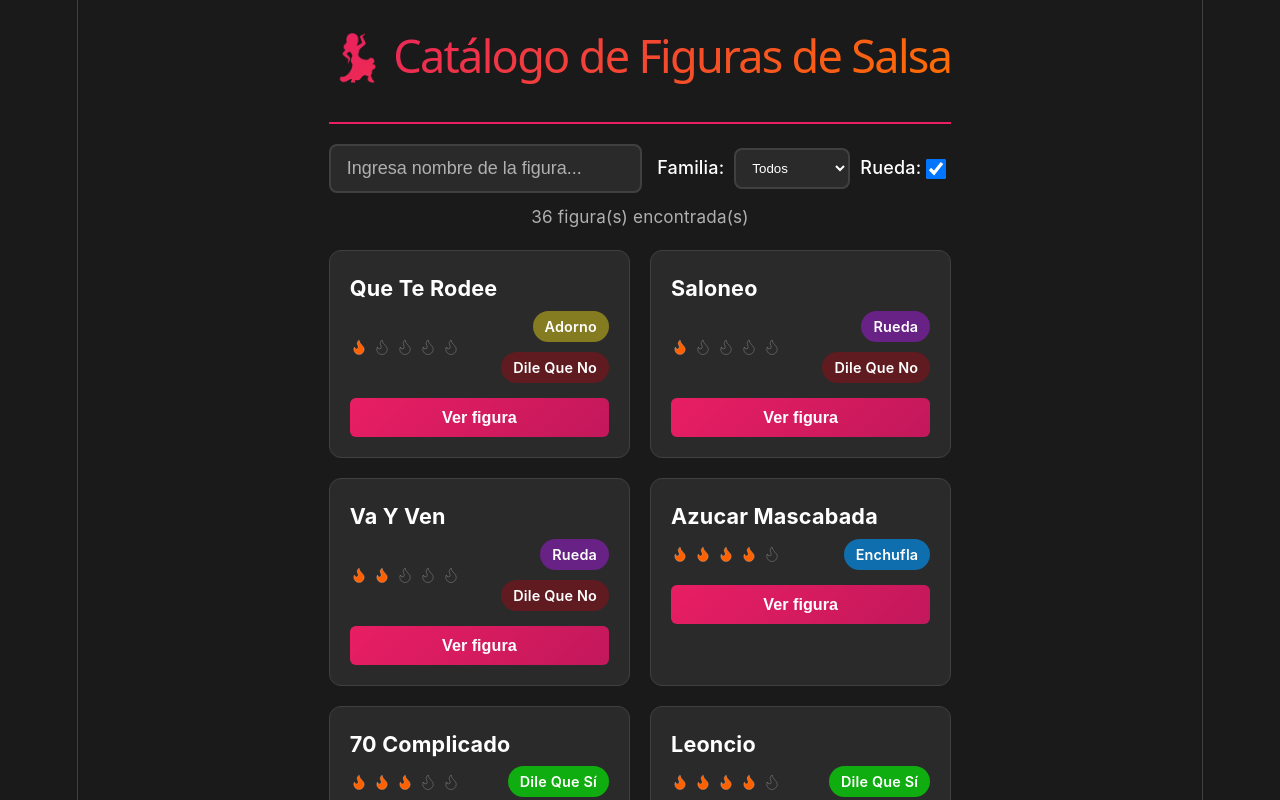
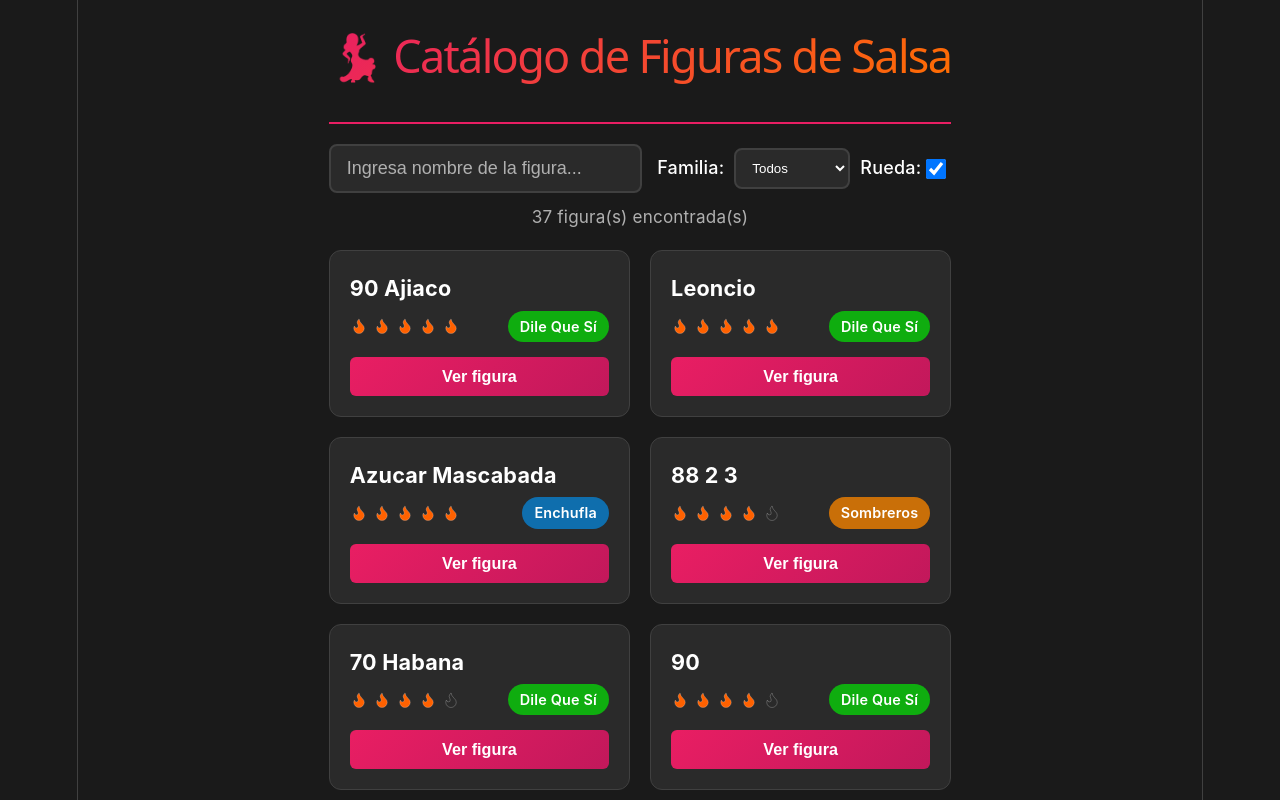
Before and after one commit to Magux14/salsero, a React (Vite) app: page / in a window 1280 px wide. Shown: the top 800 px of the page. Built offline with nearby package versions, Linux system fonts and the light colour scheme.

Commit message:
update: como manolin

```diff
--- a/src/App.jsx
+++ b/src/App.jsx
@@ -33,11 +33,10 @@ function App() {
     }
 
     return filteredFigures.filter(fig => {
-      const matchesSearch = fig.name.toLowerCase().includes(search.toLowerCase()) ||
-        fig.steps.some(step => step.toLowerCase().includes(search.toLowerCase()))
+      const matchesSearch = fig.name.toLowerCase().includes(search.toLowerCase());
       const matchesFamily = filterFamily === 'todos' || fig.family === filterFamily
       return matchesSearch && matchesFamily
-    }).sort((a, b) => b.id - a.id);
+    }).sort((a, b) => b.difficulty - a.difficulty);
   }, [search, filterFamily, showWheel]);
 
   const goToSpecificFigureByParam = () => {
--- a/src/data.js
+++ b/src/data.js
@@ -499,7 +499,7 @@ export const figures = [
     id: 30,
     name: '90 ajiaco',
     family: 'dile que sí',
-    difficulty: 4,
+    difficulty: 5,
     steps: [
       'Haces un 70 caminado',
       'enchuflas para que queden viendose de frente',
@@ -518,7 +518,7 @@ export const figures = [
     id: 31,
     name: 'leoncio',
     family: 'dile que sí',
-    difficulty: 4,
+    difficulty: 5,
     steps: [
       'Haces un 70 caminado',
       'hace sun randem tu mano ziquierda arriba para terminar viendo en la dirección opuesta abrazados (ella te está abrazando por detrás)',
@@ -549,7 +549,7 @@ export const figures = [
     id: 33,
     name: 'azucar mascabada',
     family: 'enchufla',
-    difficulty: 4,
+    difficulty: 5,
     steps: [
       'enchuflas',
       'encentas',
@@ -602,7 +602,7 @@ export const figures = [
       'dile que no',
     ]
   },
-    {
+  {
     id: 35,
     name: 'saloneo',
     family: 'dile que no',
@@ -615,7 +615,7 @@ export const figures = [
       'repites infinitamente hasta que te den otra instrucción',
     ]
   },
-   {
+  {
     id: 36,
     name: 'que te rodee',
     family: 'dile que no',
@@ -628,4 +628,23 @@ export const figures = [
       'dile que no',
     ]
   },
+  {
+    id: 37,
+    name: 'como manolin',
+    family: 'enchufla',
+    difficulty: 2,
+    steps: [
+      'enchuflas mientras cambias de lugar con ella y cambias mano',
+      'pasas al centro',
+      'mueves tu brazo derecho de derecha a izquierda por encima de tu cabeza',
+      'tiempo 1 comienzas derecha',
+      'tiempo 5 estás en izquierda',
+      'para nuevamente en tiempo 1 estar comenzando en derecha',
+      'repites este movimiento de brazo',
+      'cuando este nuevamente en tiempo 1 te gireas hacia tu derecha para verla a ella y te enchuflas a ti mismo hacia tu izquierda',
+      'la echuflas a ella',
+      'cambias mano',
+      'dile que no',
+    ]
+  },
 ];
```
Also changed, not shown: 2 other files (tests, documents, lock files or other folders).
